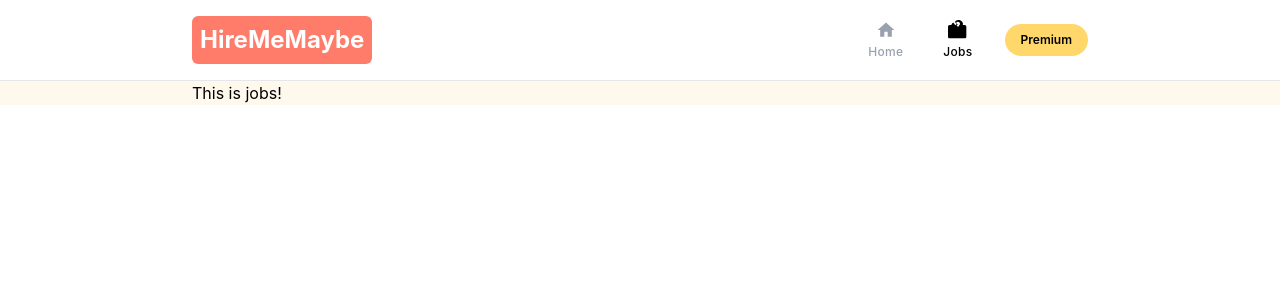
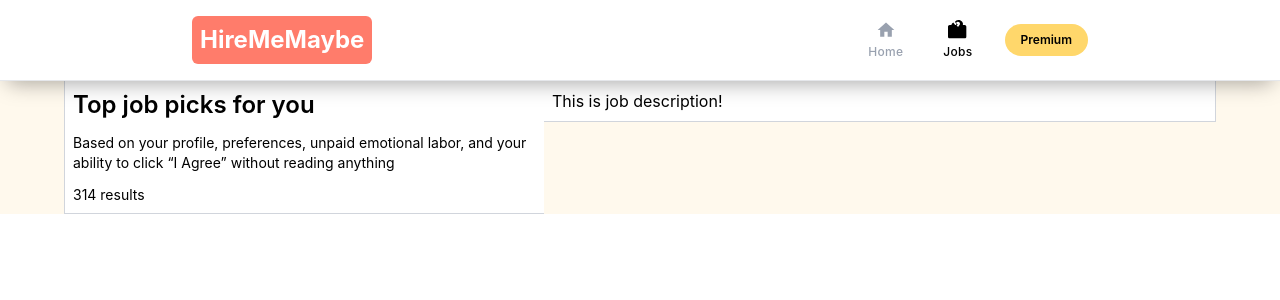
Before and after one commit to Ayaanator/hire-me-maybe, a React (Vite) app: page / in a window 1280 px wide. Both pictures are taken after a click on the button "Jobs". Shown: the top 300 px of the page. Built offline with nearby package versions, Linux system fonts and the light colour scheme.

Commit message:
start jobs section

```diff
--- a/src/Application.tsx
+++ b/src/Application.tsx
@@ -39,7 +39,7 @@ function Application() {
 
   return (
     <div className="bg-[#fff9ed]">
-      <nav className="border-b border-gray-200 bg-[#ffffff]">
+      <nav className="relative z-20 border-b border-gray-200 bg-white shadow-[0_10px_20px_-8px_rgba(0,0,0,0.35)]">
         <div className="px-6 py-3">
           <div className="max-w-4xl mx-auto flex items-center justify-between">
             <div className="bg-[#ff7c6b] p-2 rounded-md">
--- a/src/Jobs.tsx
+++ b/src/Jobs.tsx
@@ -4,10 +4,19 @@ import { useState } from 'react'
 function Jobs() {
 
   return (
-    <div className="max-w-4xl mx-auto flex items-center justify-between">
-      <h1>This is jobs!</h1>
+  <div className="max-w-6xl mx-auto grid grid-cols-12  bg-[#fff9ed] items-start">
+
+    <div className="col-span-5 flex flex-col gap-3 bg-white p-2 border-1 border-gray-300 border-t-0 border-r-0">
+      <h1 className="text-2xl font-semibold">Top job picks for you</h1>
+      <h1 className="text-sm">Based on your profile, preferences, unpaid emotional labor, and your ability to click “I Agree” without reading anything</h1>
+      <h1 className="text-sm">314 results</h1>
     </div>
+
+    <div className="col-span-7 flex flex-col gap-3 bg-white p-2 border border-gray-300 border-t-0 border-l-0">
+      <h1>This is job description!</h1>
+    </div>
+  </div>
   )
 }
 
-export default Jobs
+export default Jobs;
```
